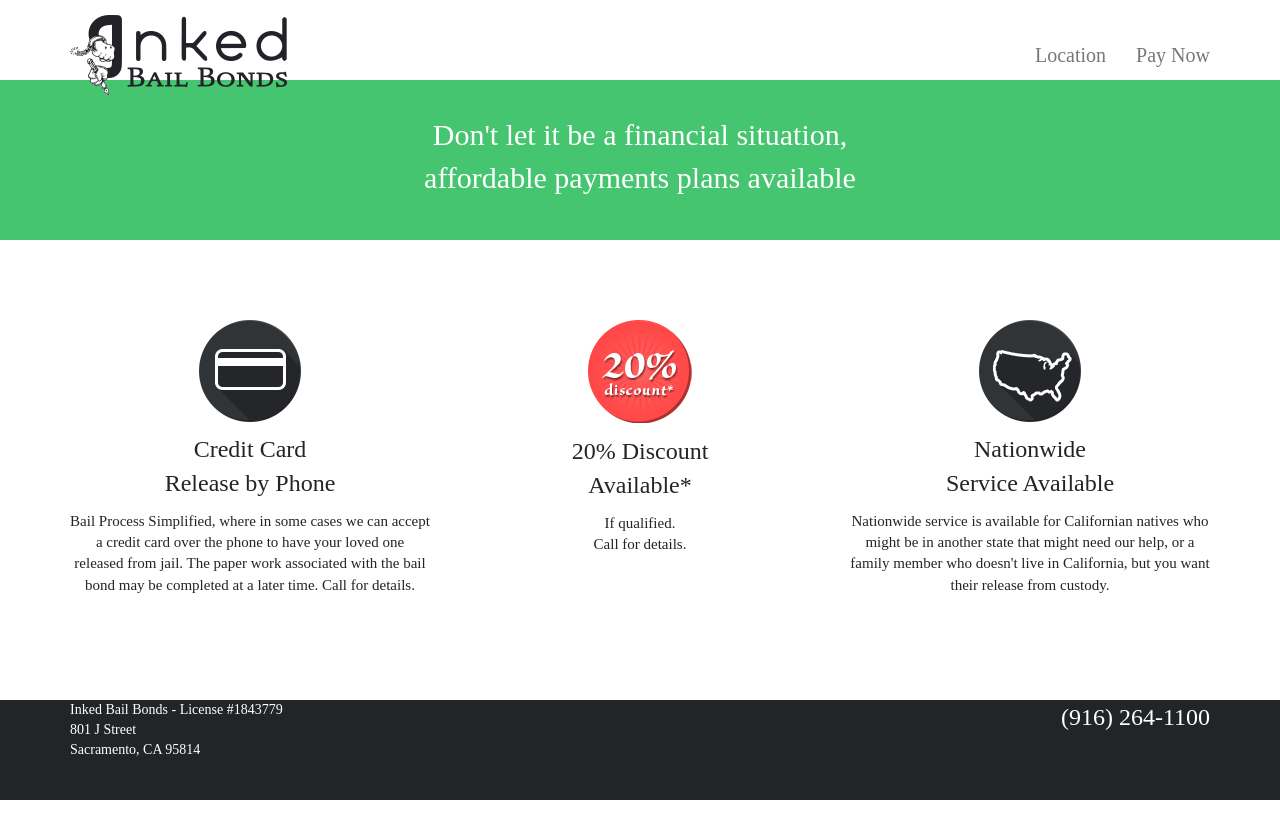
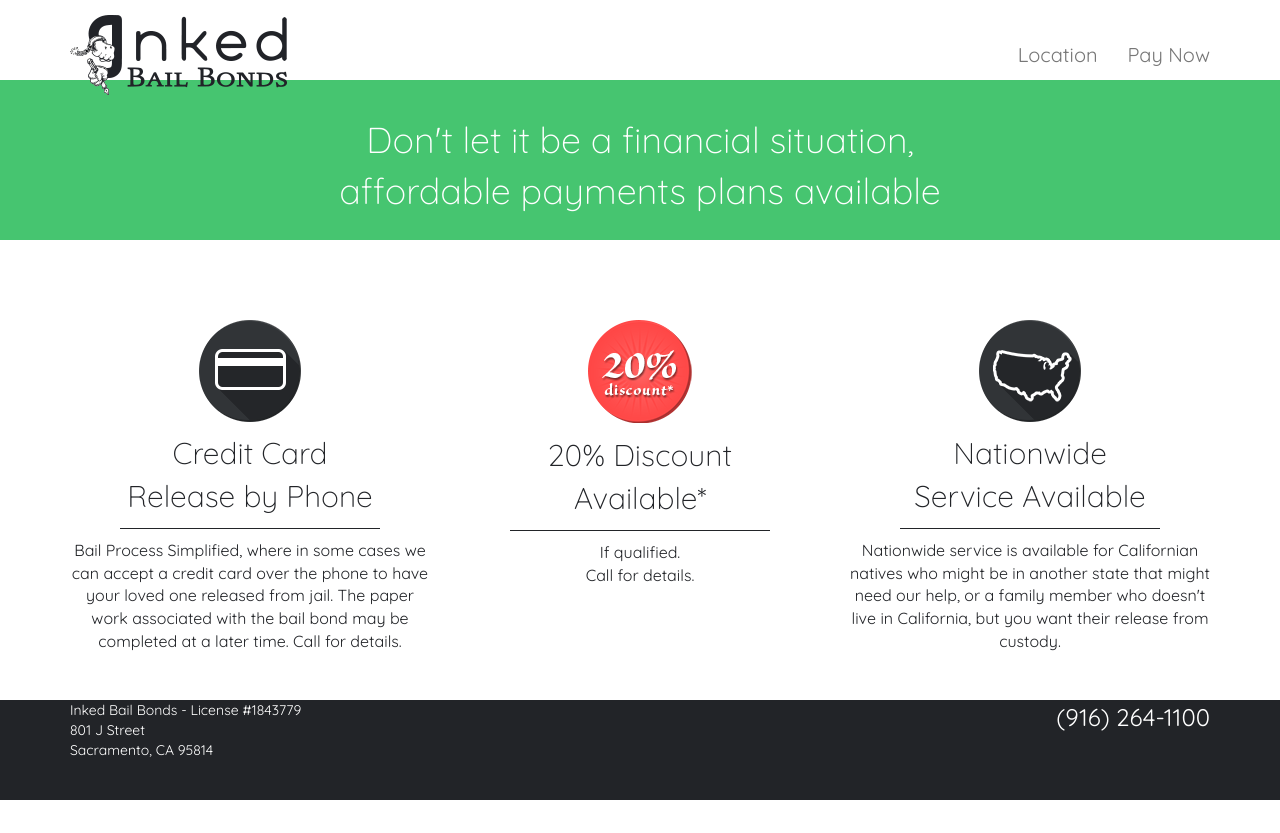
Before and after one commit to maraneric/inked, a plain HTML site: page index.html in a window 1280 px wide. Before the commit the page ends 800 px from the top, so only its background shows below. Drawn offline with nearby package versions, Linux system fonts and the light colour scheme; a script that the page names is missing.

Commit message:
Updated font and added spacer

```diff
--- a/css/inked.css
+++ b/css/inked.css
@@ -1,7 +1,7 @@
 html,
 body {
     height: 100%;
-    font-family: open-sans;
+    font-family: 'Quicksand', sans-serif;
     color: #222428;
   /* The html and body elements cannot have any padding or margin. */
 }
@@ -42,7 +42,7 @@ body {
     height: 160px;
     background-color: #46c570;
     font-weight:300;
-    font-size:30px;
+    font-size:36px;
     color:white;
     text-align:center;
     padding-top:34px;
@@ -56,12 +56,19 @@ body {
 
 .section-header {
     font-weight:300;
-    font-size:24px;
+    font-size:30px;
     margin: 10px 0px;
 }
 
+.section-separator {
+  border-bottom: #222428 solid 1px;
+  margin-bottom:10px;
+  margin-left: 50px;
+  margin-right: 50px;
+}
+
 .section-body {
-    font-size: 15px;
+    font-size: 16px;
 }
 
 .phone {
--- a/index.html
+++ b/index.html
@@ -10,13 +10,10 @@
 
     <title>Inked Bailbonds</title>
 
-    <!-- Bootstrap core CSS -->
     <link rel="stylesheet" href="https://netdna.bootstrapcdn.com/bootstrap/3.0.0/css/bootstrap.min.css">
 
-    <!-- Custom styles for this template -->
+    <link href='http://fonts.googleapis.com/css?family=Quicksand:300,400,700' rel='stylesheet' type='text/css'>
     <link href="css/inked.css" rel="stylesheet">
-    <script>var __adobewebfontsappname__ = "code"</script>
-    <script src="http://use.edgefonts.net/open-sans:n7,i7,n8,i8,i4,n3,i3,n4,n6,i6:all.js"></script>
 
     <!-- HTML5 shim and Respond.js IE8 support of HTML5 elements and media queries -->
     <!--[if lt IE 9]>
@@ -52,7 +49,7 @@
       <div class="green-stripe">
           <div class="container">
               <div class="row">
-                  <div class="col-sm-6 col-sm-offset-3">
+                  <div class="col-sm-8 col-sm-offset-2">
                      Don't let it be a financial situation,<br/>affordable payments plans available
                   </div>
               </div>
@@ -65,6 +62,7 @@
                   <div class="section-header">
                       Credit Card<br/>Release by Phone
                   </div>
+                  <div class="section-separator"></div>
                   <div class="section-body">
                       Bail Process Simplified, where in some cases we can accept a credit card over the phone to have your loved one released from jail. The paper work associated with the bail bond may be completed at a later time. Call for details.
                   </div>
@@ -74,6 +72,7 @@
                   <div class="section-header">
                       20% Discount<br/>Available*
                   </div>
+                  <div class="section-separator"></div>
                   <div class="section-body">
                       If qualified.<br/>Call for details.
                   </div>
@@ -83,6 +82,7 @@
                   <div class="section-header">
                       Nationwide<br/>Service Available
                   </div>
+                  <div class="section-separator"></div>
                   <div class="section-body">
                       Nationwide service is available for Californian natives who might be in another state that might need our help, or a family member who doesn't live in California, but you want their release from custody.
                   </div>
```
